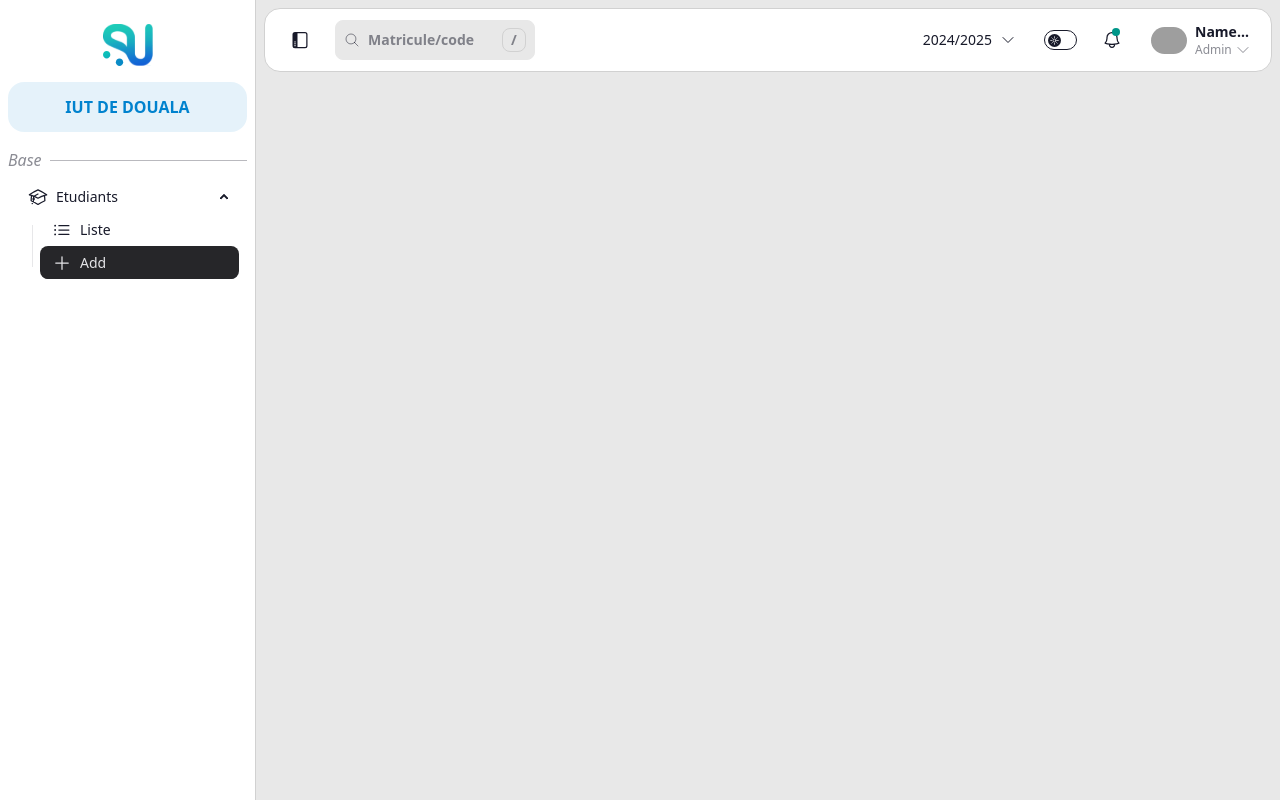
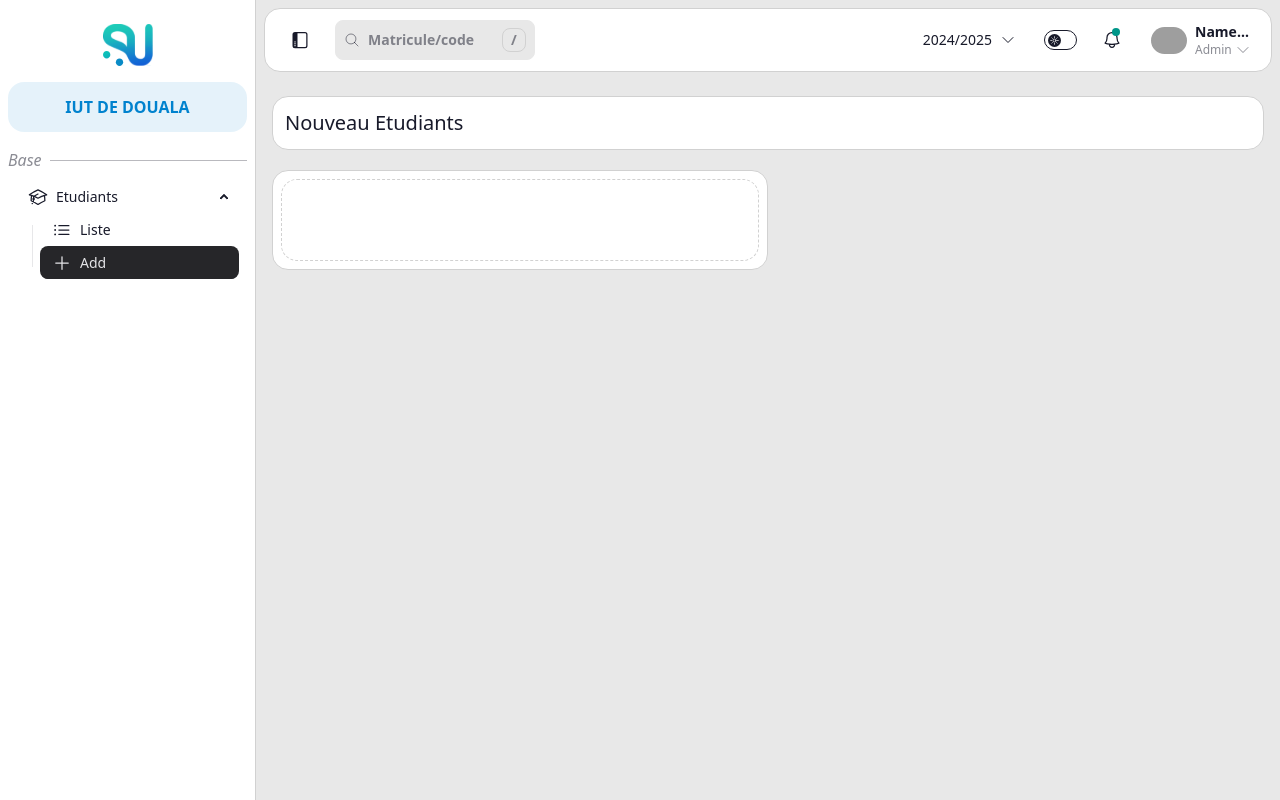
Before and after one commit to Charlyprock/stuni_web, a Vue app: page /profil/student-add in a window 1280 px wide. Built offline with nearby package versions, Linux system fonts and the light colour scheme; grey boxes are pictures that could not be loaded.

Commit message:
commencement de l'interface d'insertion d'un nouveau étudiant.

```diff
--- a/src/views/StudentAddView.vue
+++ b/src/views/StudentAddView.vue
@@ -1,4 +1,32 @@
 <template>
-    <div class="">
+    <div class="flex flex-col gap-5">
+		<!-- bare de recherche, titre, et bouton ajouter -->
+		<header class="w-full bg-base-100 border border-base-300 flex justify-between items-center p-3 rounded-box">
+
+			<!-- title -->
+			<h1 class="text-xl text-nowrap">Nouveau Etudiants</h1>
+
+			<div class="flex gap-3 items-center">
+
+			</div>
+		</header>
+
+		<div class="flex">
+
+			<!-- info personnel -->
+			<div class="w-[50%]">
+
+				<!-- l'image -->
+				<div class="w-full h-[100px] bg-base-100 p-(--padding-box) rounded-box border border-base-300">
+					<div class="w-full h-full rounded-box border border-inherit border-dashed"></div>
+				</div>
+
+			</div>
+
+			<!-- info inscription -->
+			<div>
+
+			</div>
+		</div>
     </div>
 </template>
```
